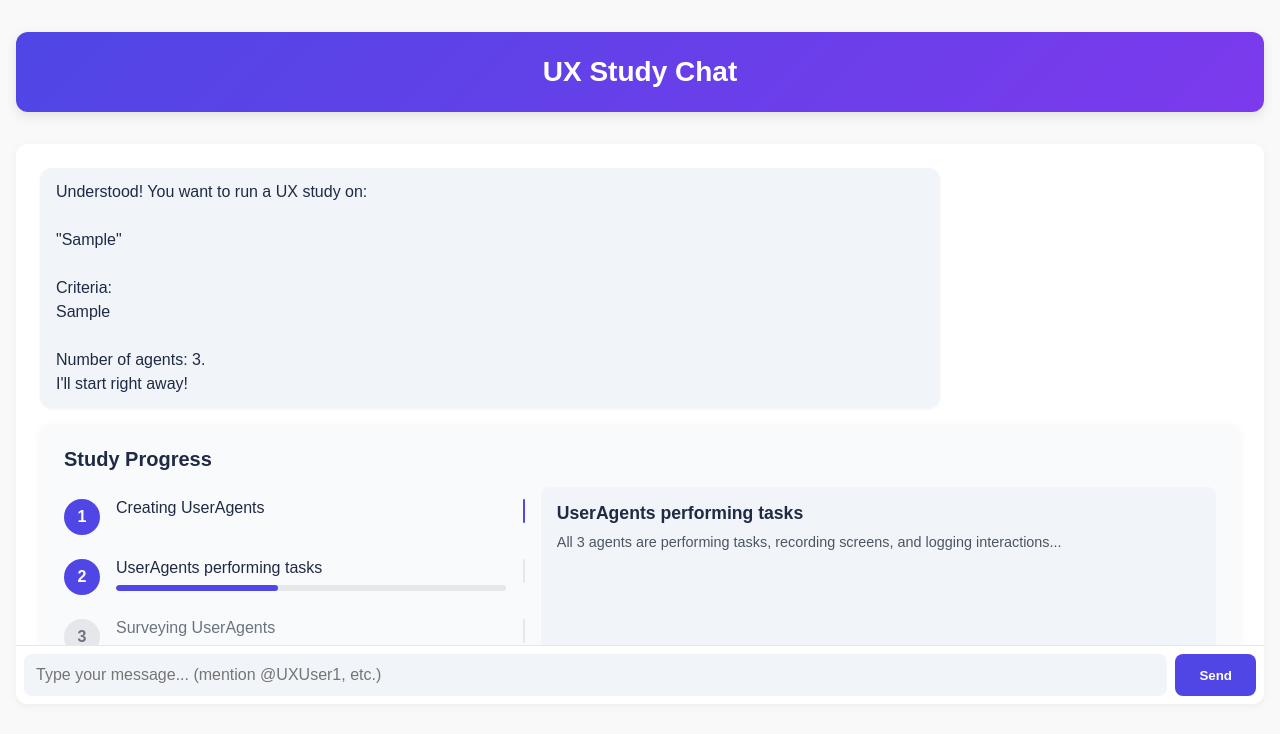
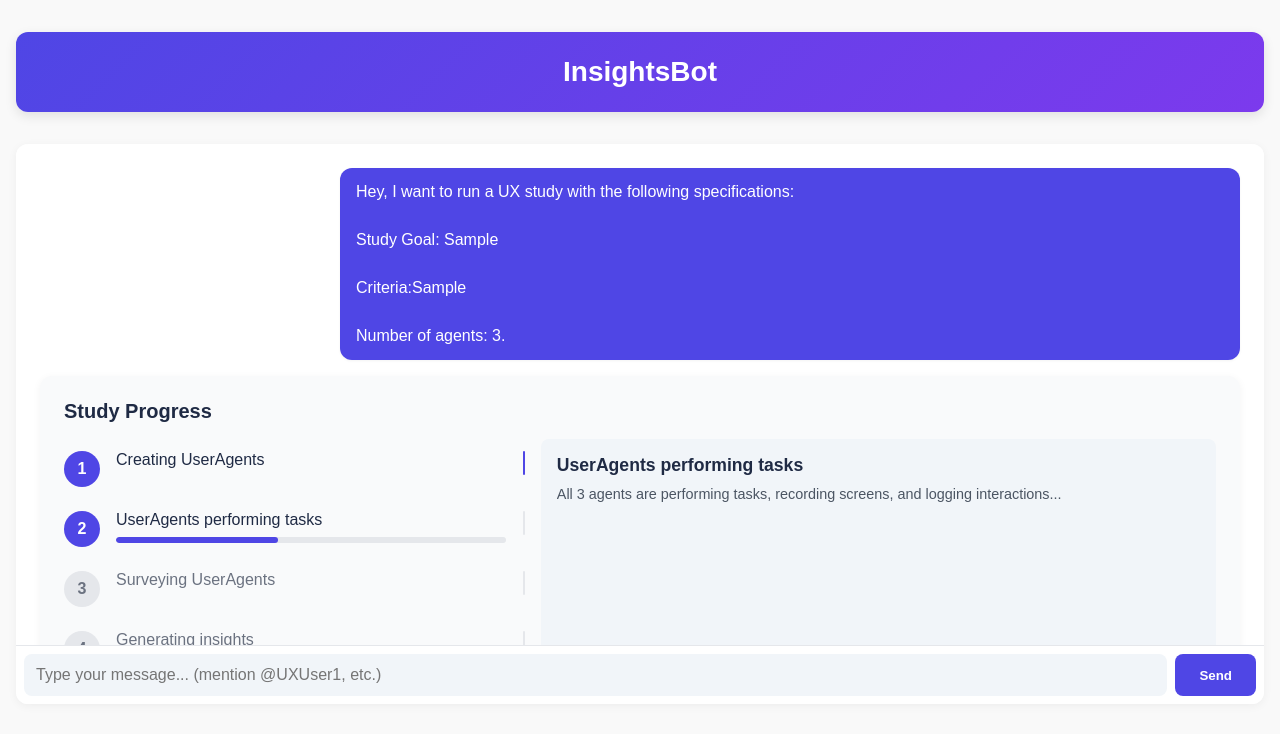
Before and after one commit to pshishodia-kgp/UXAgent, a React (Create React App) app: page / in a window 1280 px wide. Both pictures are taken after typing "Sample", "Sample" into the empty fields and a click on the button "Start Study". Shown: the top 734 px of the page. Built offline with nearby package versions, Linux system fonts and the light colour scheme.

Commit message:
title & initial msg fix

```diff
--- a/src/App.js
+++ b/src/App.js
@@ -136,8 +136,8 @@ function App() {
     setCurrentStep(0);
 
     const firstAgentMsg = {
-      sender: 'agent',
-      text: `Understood! You want to run a UX study on:\n\n"${studyGoal}"\n\nCriteria:\n${studyCriteria}\n\nNumber of agents: ${numAgents}.\nI'll start right away!`,
+      sender: 'user',
+      text: `Hey, I want to run a UX study with the following specifications: \n\nStudy Goal: ${studyGoal}\n\nCriteria:${studyCriteria}\n\nNumber of agents: ${numAgents}.\n`,
     };
     setMessages([firstAgentMsg]);
   };
@@ -234,7 +234,7 @@ function App() {
   return (
     <div className="app-wrapper">
       <div className="header-bar">
-        <h1>UX Study Chat</h1>
+        <h1>InsightsBot</h1>
       </div>
 
       {!studyStarted ? (
@@ -274,7 +274,7 @@ function App() {
           <div className="chat-section">
             <div className="messages-container">
               {messages.length > 0 && (
-                <div className={`message-bubble agent-bubble`}>
+                <div className={`message-bubble ${messages[0].sender === 'user' ? 'user-bubble' : 'agent-bubble'}`}>
                   <p>{messages[0].text}</p>
                 </div>
               )}
```
